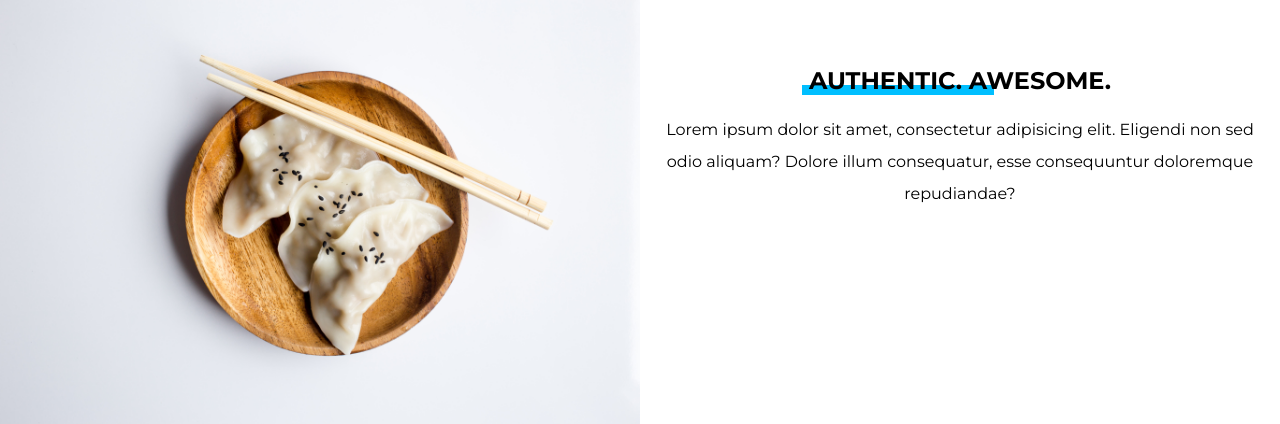
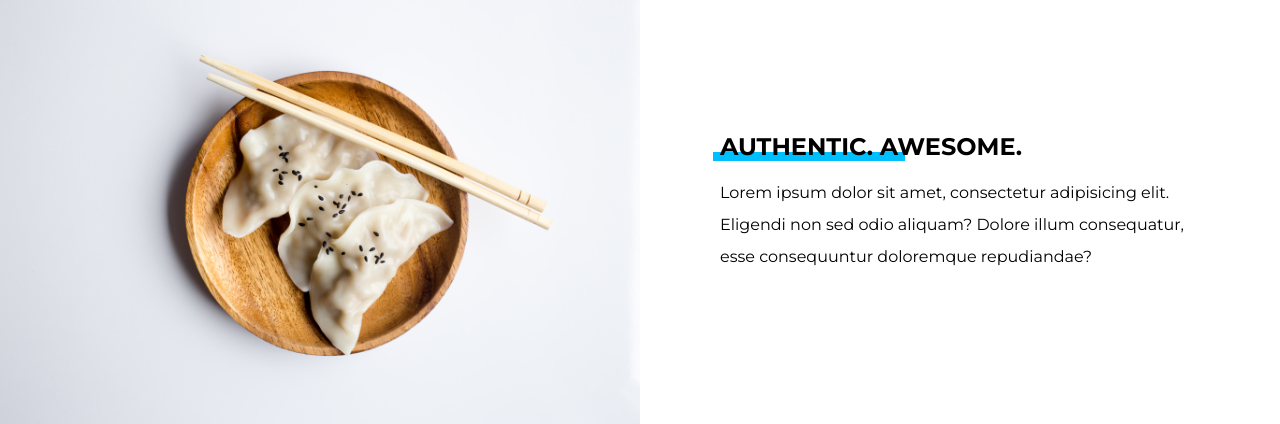
Before and after one commit to Nightingale111/FoodDeliveryService_Website, a plain HTML site: page index.html in a window 1280 px wide. Shown: the part 659-1083 px from the top of the page. Drawn offline with Linux system fonts and the light colour scheme; files that its build step writes are made by us from their sources; files whose address does not match are found by name.

Commit message:
Finished device optimization and bug fixes

```diff
--- a/main.css
+++ b/main.css
@@ -1,6 +1,6 @@
 @import url('https://fonts.googleapis.com/css2?family=Montserrat:wght@400;700&display=swap');
 
-/* Custom Proprties */
+/* Custom Properties */
 
 :root {
     --leading: 2em;
@@ -208,10 +208,15 @@ p {
 
     .right-col {
         grid-area: content;
+        padding: 0 10%;
+        text-align: left;
+        align-self: center;
     }
 
     img {
         grid-area: bowl;
     }
-
+    h2 {
+        margin: 0;
+    }
 }
```
